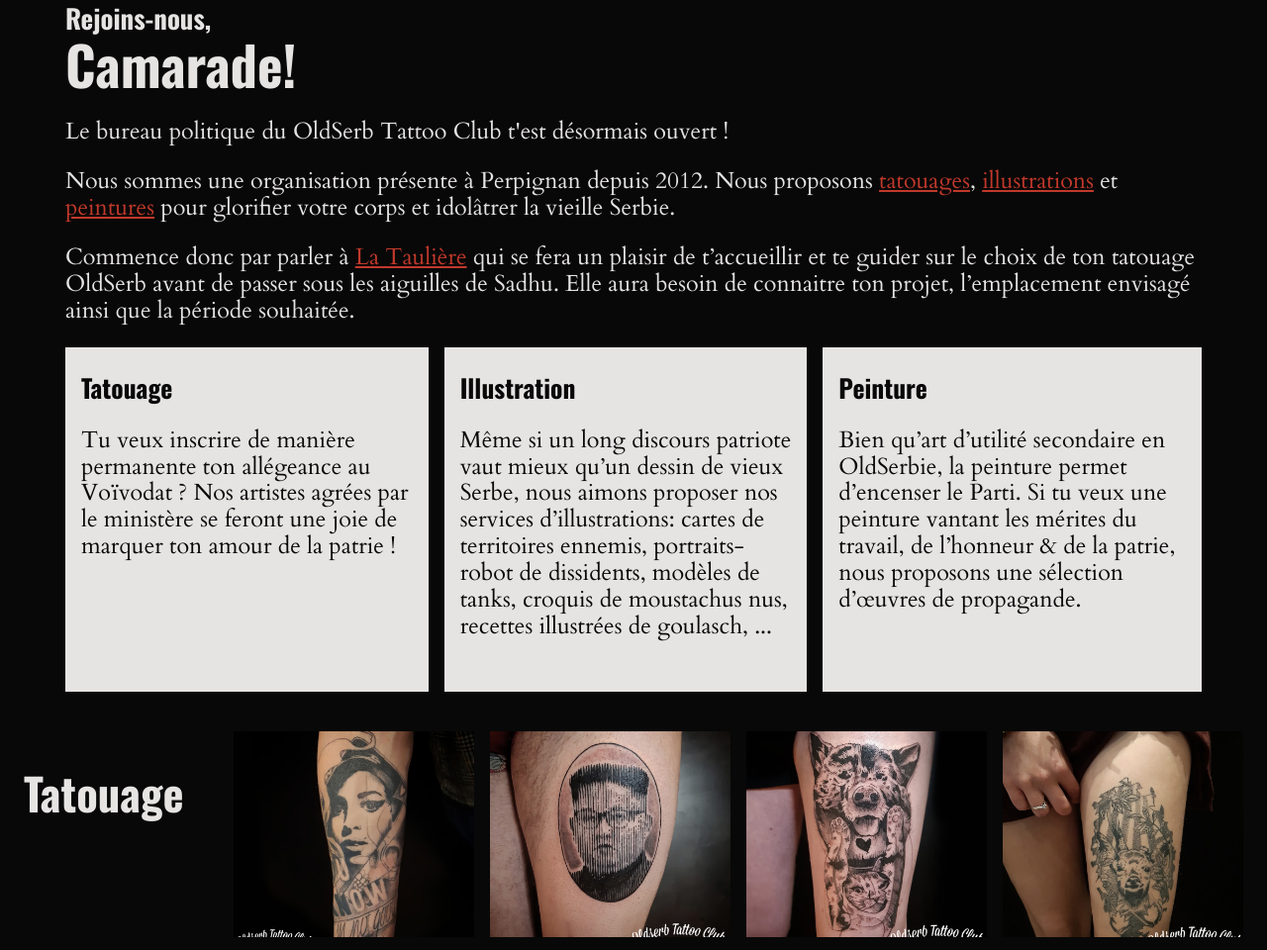
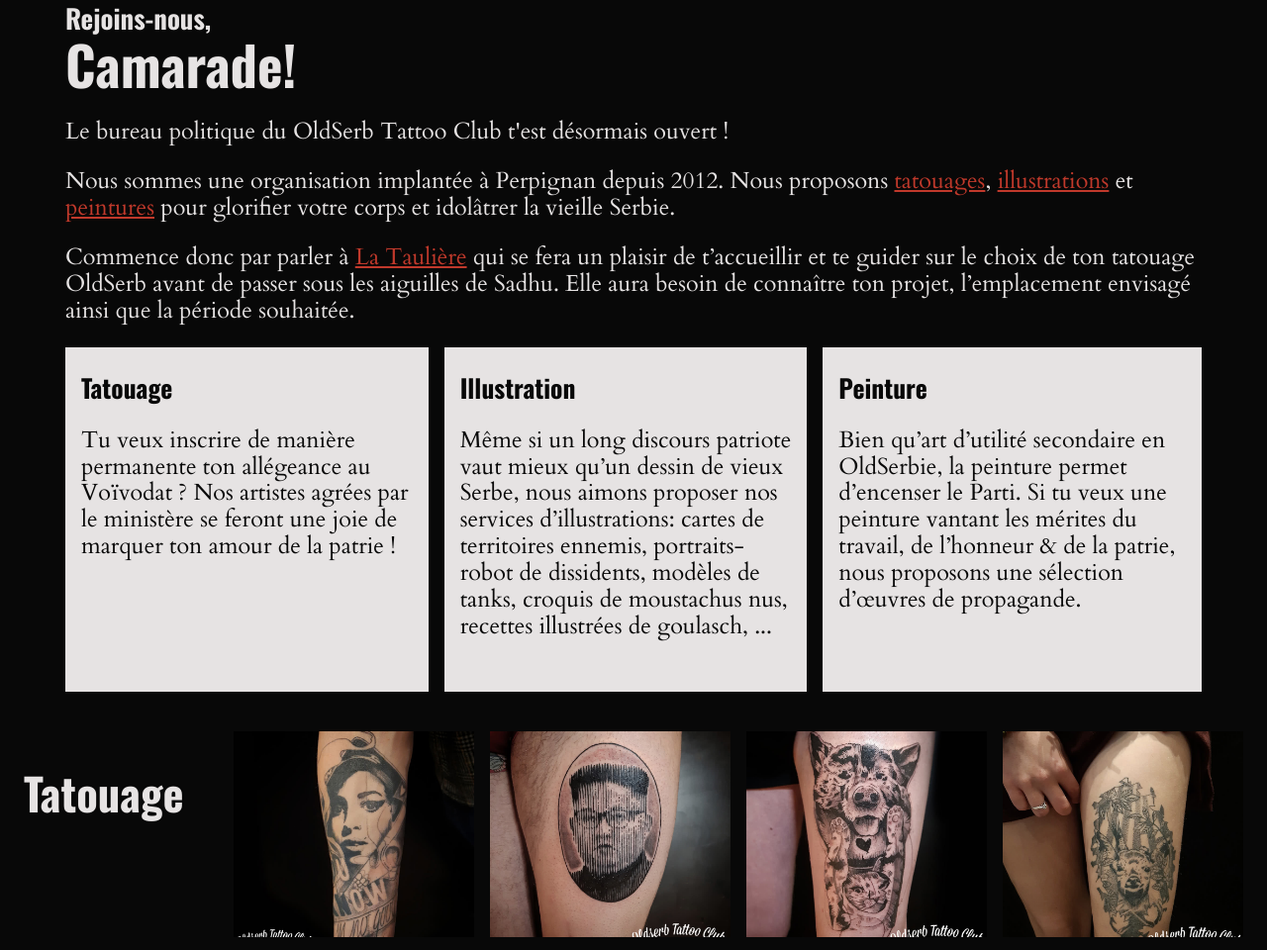
Before and after one commit to oldserbtattooclub/oldserbtattooclub, a plain HTML site: page index.html in a window 1280 px wide. Shown: the part 863-1823 px from the top of the page at 99% size. Drawn offline with nearby package versions, Linux system fonts and the light colour scheme.

Commit message:
Fixed typos

```diff
--- a/index.html
+++ b/index.html
@@ -75,8 +75,8 @@
       <h2>Rejoins-nous,</h2>
       <h1>Camarade!</h1>
       <p>Le bureau politique du OldSerb Tattoo Club t'est désormais ouvert !</p>
-      <p>Nous sommes une organisation présente à Perpignan depuis 2012. Nous proposons <a href="#gallery-tatouage" title="Accède à notre galerie de tatouages">tatouages</a>, <a href="#gallery-illustration" title="Accède à notre galerie d'illustrations">illustrations</a> et <a href="#gallery-peinture" title="Accède à notre galerie de peintures">peintures</a> pour glorifier votre corps et idolâtrer la vieille Serbie.</p>
-      <p>Commence donc par parler à <a href="#contact" title="Retrouve toutes nos informations de contact">La Taulière</a> qui se fera un plaisir de t’accueillir et te guider sur le choix de ton tatouage OldSerb avant de passer sous les aiguilles de Sadhu. Elle aura besoin de connaitre ton projet, l’emplacement envisagé ainsi que la période souhaitée.</p>
+      <p>Nous sommes une organisation implantée à Perpignan depuis 2012. Nous proposons <a href="#gallery-tatouage" title="Accède à notre galerie de tatouages">tatouages</a>, <a href="#gallery-illustration" title="Accède à notre galerie d'illustrations">illustrations</a> et <a href="#gallery-peinture" title="Accède à notre galerie de peintures">peintures</a> pour glorifier votre corps et idolâtrer la vieille Serbie.</p>
+      <p>Commence donc par parler à <a href="#contact" title="Retrouve toutes nos informations de contact">La Taulière</a> qui se fera un plaisir de t’accueillir et te guider sur le choix de ton tatouage OldSerb avant de passer sous les aiguilles de Sadhu. Elle aura besoin de connaître ton projet, l’emplacement envisagé ainsi que la période souhaitée.</p>
     </div>
     <div class="intro-card intro-tatouage">
       <a href="#gallery-tatouage" title="Voir nos tatouages">
```
